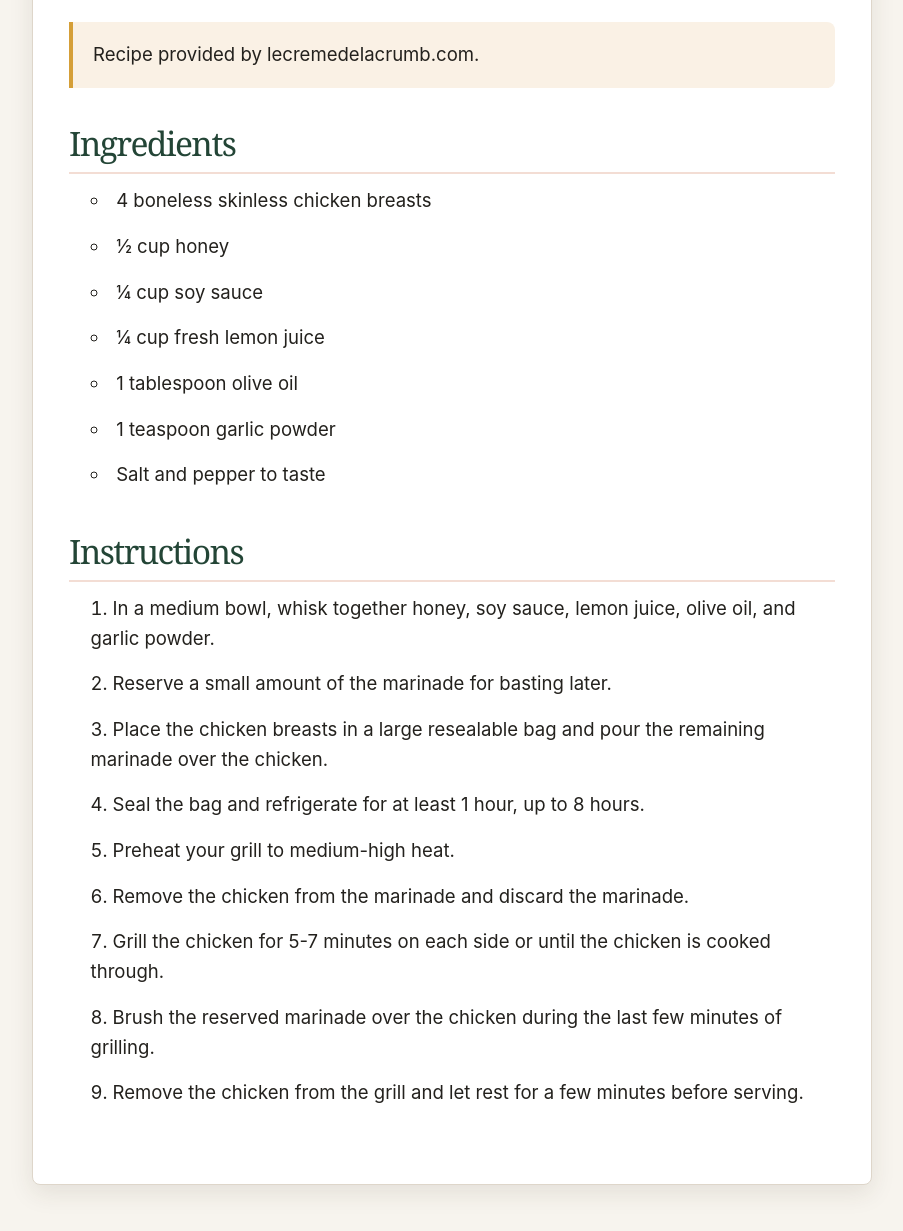
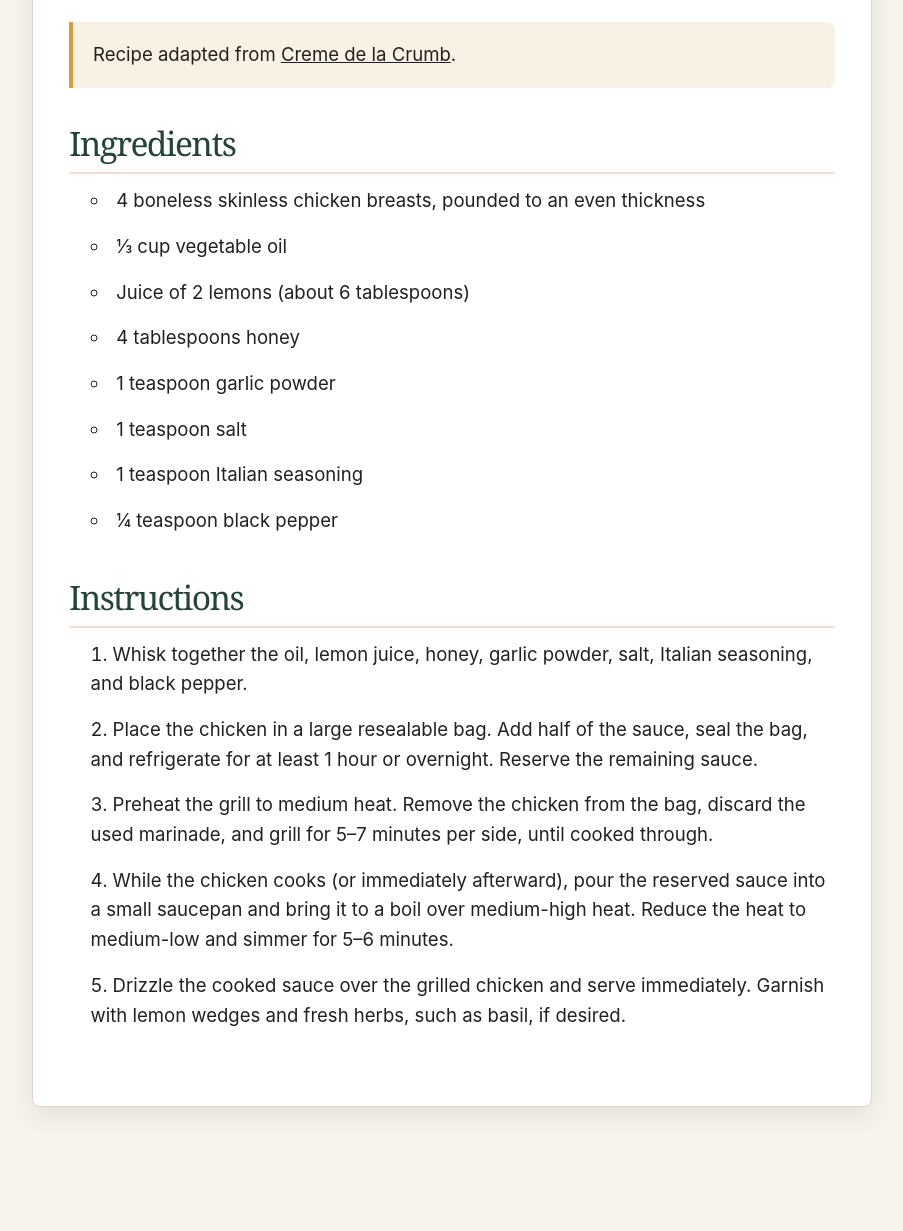
Before and after one commit to blackary/recipes, a Jekyll site: the page built from _recipes/grilled-honey-chicken.md, in a window 1280 px wide and 1400 px high, scrolled down 731 px, cut to the strip 151-1382 px from the top of the window. Shown: the whole strip, without its empty margins (188-1091 px from the left). Built offline with Jekyll 4.4.1, drawn with Linux system fonts in a browser that asks for light colours; a script that is not in the unit is left out; comment, search, counter and statistics services are not loaded; after the commit the page ends 2053 px from its top, so only the background shows below that.

Commit message:
Fix grilled honey lemon chicken recipe

```diff
--- a/_recipes/grilled-honey-chicken.md
+++ b/_recipes/grilled-honey-chicken.md
@@ -2,25 +2,22 @@
 layout: recipe
 title: "Grilled Honey Lemon Chicken"
 ingredients:
-  - "4 boneless skinless chicken breasts"
-  - "½ cup honey"
-  - "¼ cup soy sauce"
-  - "¼ cup fresh lemon juice"
-  - "1 tablespoon olive oil"
+  - "4 boneless skinless chicken breasts, pounded to an even thickness"
+  - "⅓ cup vegetable oil"
+  - "Juice of 2 lemons (about 6 tablespoons)"
+  - "4 tablespoons honey"
   - "1 teaspoon garlic powder"
-  - "Salt and pepper to taste"
+  - "1 teaspoon salt"
+  - "1 teaspoon Italian seasoning"
+  - "¼ teaspoon black pepper"
 instructions:
-  - "In a medium bowl, whisk together honey, soy sauce, lemon juice, olive oil, and garlic powder."
-  - "Reserve a small amount of the marinade for basting later."
-  - "Place the chicken breasts in a large resealable bag and pour the remaining marinade over the chicken."
-  - "Seal the bag and refrigerate for at least 1 hour, up to 8 hours."
-  - "Preheat your grill to medium-high heat."
-  - "Remove the chicken from the marinade and discard the marinade."
-  - "Grill the chicken for 5-7 minutes on each side or until the chicken is cooked through."
-  - "Brush the reserved marinade over the chicken during the last few minutes of grilling."
-  - "Remove the chicken from the grill and let rest for a few minutes before serving."
+  - "Whisk together the oil, lemon juice, honey, garlic powder, salt, Italian seasoning, and black pepper."
+  - "Place the chicken in a large resealable bag. Add half of the sauce, seal the bag, and refrigerate for at least 1 hour or overnight. Reserve the remaining sauce."
+  - "Preheat the grill to medium heat. Remove the chicken from the bag, discard the used marinade, and grill for 5–7 minutes per side, until cooked through."
+  - "While the chicken cooks (or immediately afterward), pour the reserved sauce into a small saucepan and bring it to a boil over medium-high heat. Reduce the heat to medium-low and simmer for 5–6 minutes."
+  - "Drizzle the cooked sauce over the grilled chicken and serve immediately. Garnish with lemon wedges and fresh herbs, such as basil, if desired."
 servings: 4
 photo: https://www.lecremedelacrumb.com/wp-content/uploads/2016/05/grilled-honey-lemon-chicken-102.jpg
 ---
 
-Recipe provided by lecremedelacrumb.com.
+Recipe adapted from [Creme de la Crumb](https://www.lecremedelacrumb.com/grilled-honey-lemon-chicken/).
```
